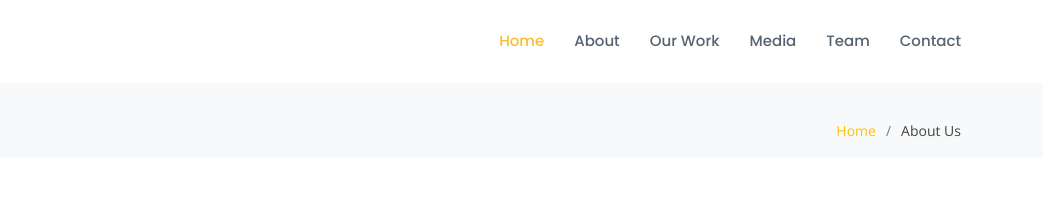
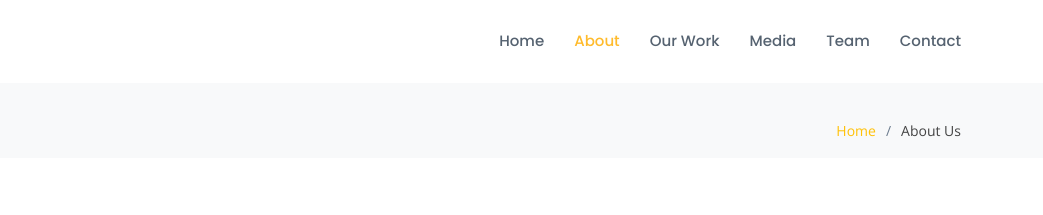
Before and after one commit to pratibhawelfaresociety/website, a plain HTML site: page aboutus.html in a window 1280 px wide. Shown: the top 215 px of the page, 237-1280 px from the left. Drawn offline with nearby package versions, Linux system fonts and the light colour scheme.

Commit message:
Update aboutus.html

```diff
--- a/aboutus.html
+++ b/aboutus.html
@@ -38,8 +38,8 @@
 
       <nav id="navbar" class="navbar">
         <ul>
-          <li><a class="nav-link scrollto active" href="index.html">Home</a></li>
-          <li><a class="nav-link scrollto" href="aboutus.html">About</a></li>
+          <li><a class="nav-link scrollto" href="index.html">Home</a></li>
+          <li><a class="nav-link scrollto active" href="aboutus.html">About</a></li>
           <li><a class="nav-link scrollto" href="ourwork.html">Our Work</a></li>
           <li><a class="nav-link scrollto " href="media.html">Media</a></li>
           <li><a class="nav-link scrollto" href="team.html">Team</a></li>
```
